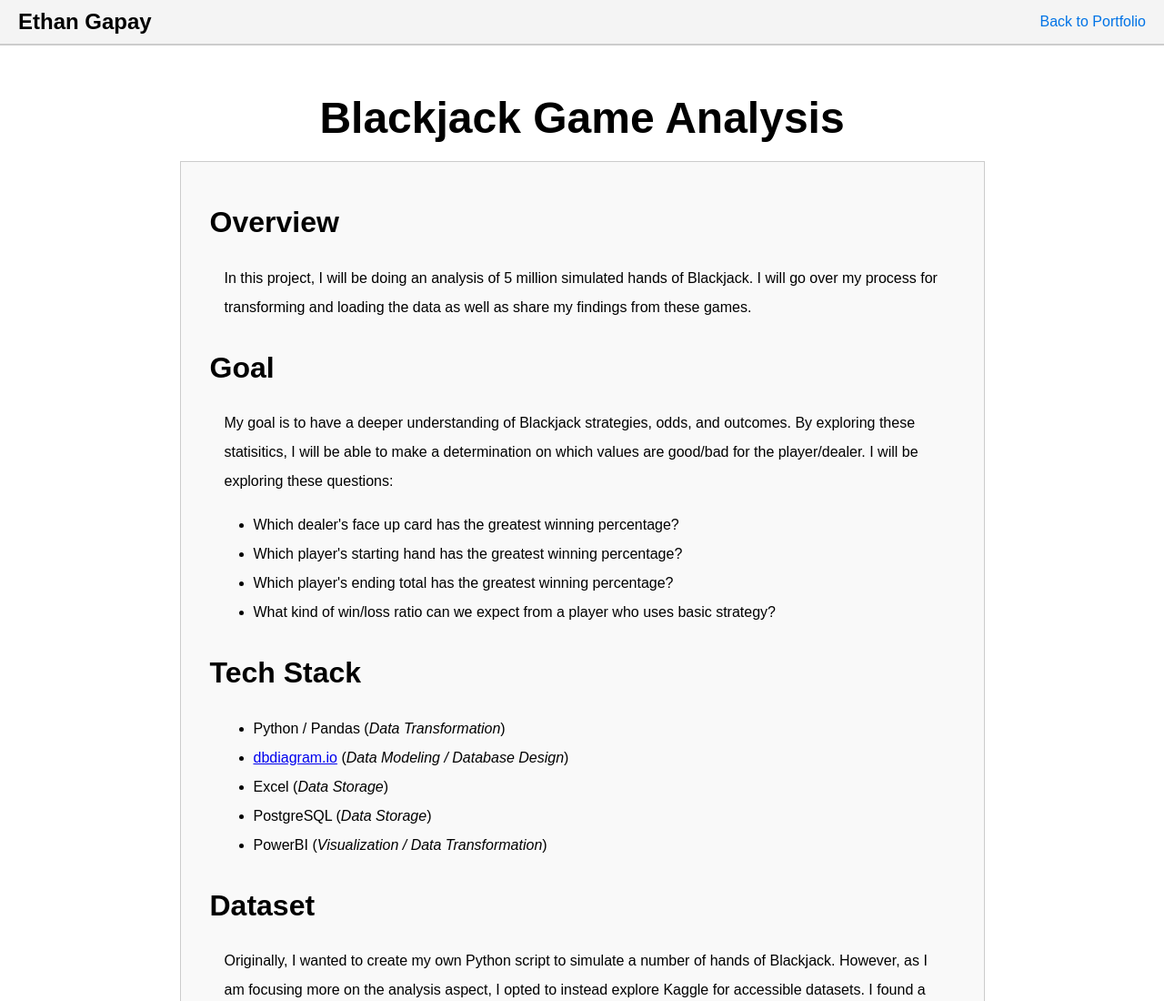
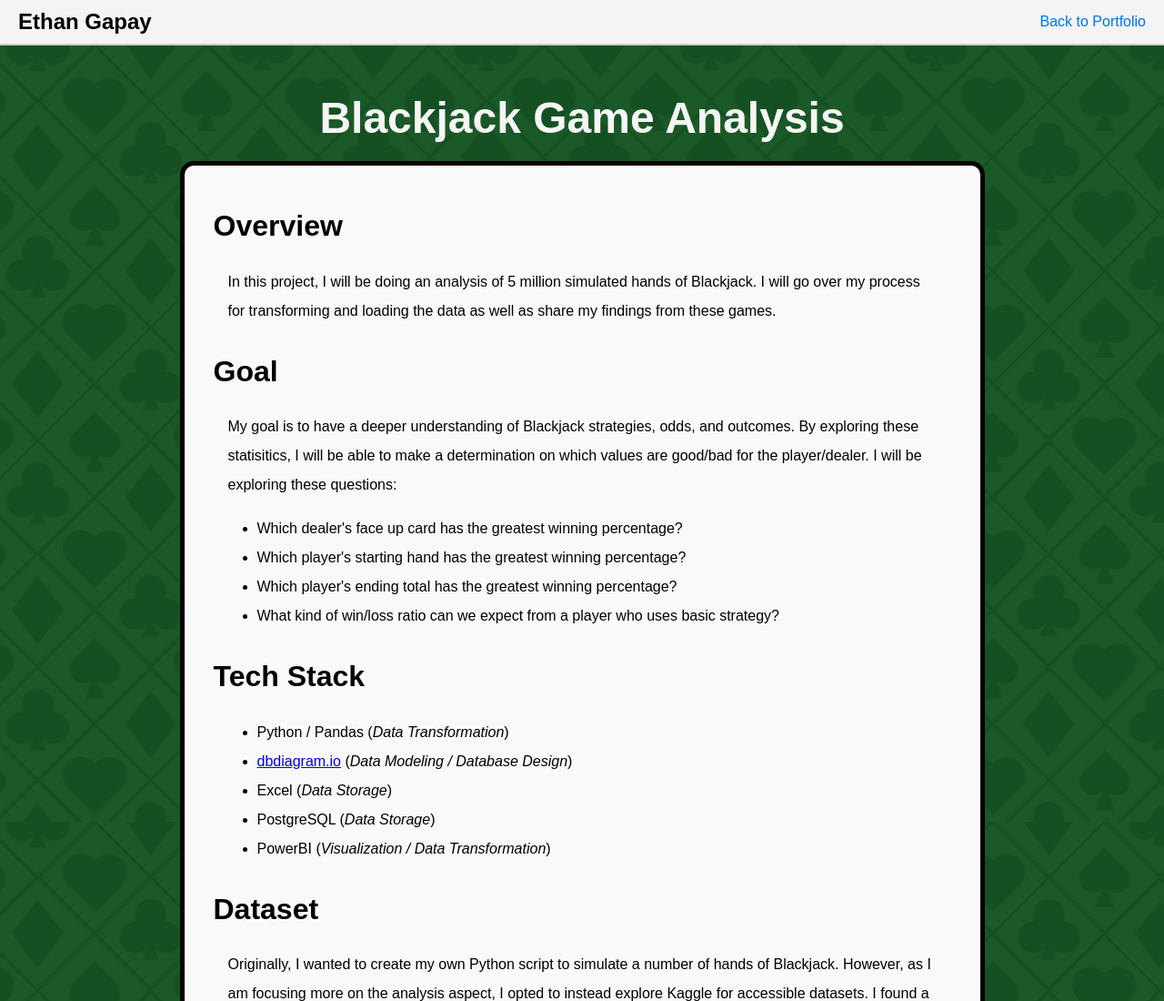
Before and after one commit to egapay/blackjack-analysis, a plain HTML site: page index.html in a window 1280 px wide. Shown: the top 1100 px of the page at 91% size. Drawn offline with nearby package versions, Linux system fonts and the light colour scheme.

Commit message:
changed background

```diff
--- a/css/styles.css
+++ b/css/styles.css
@@ -31,6 +31,9 @@ header a:hover {
 
 main {
   padding: 20px 50px;
+  background-image: url("../media/background.jpg"); /* Add your felt texture */
+  background-size: contain;
+  background-repeat: repeat;
 }
 
 .main-container {
@@ -42,6 +45,7 @@ h1 {
   font-size: 3rem;
   margin-bottom: 20px;
   text-align: center; /* Centers text inside the container */
+  color: whitesmoke;
 }
 
 .content-section {
@@ -50,6 +54,8 @@ h1 {
   border: 1px solid #ccc;
   background-color: #f9f9f9;
   min-height: 200px; /* Placeholder height */
+  border: 5px solid black;
+  border-radius: 15px;
 }
 
 section h2 {
```
Also changed, not shown: media/background.jpg (added).
